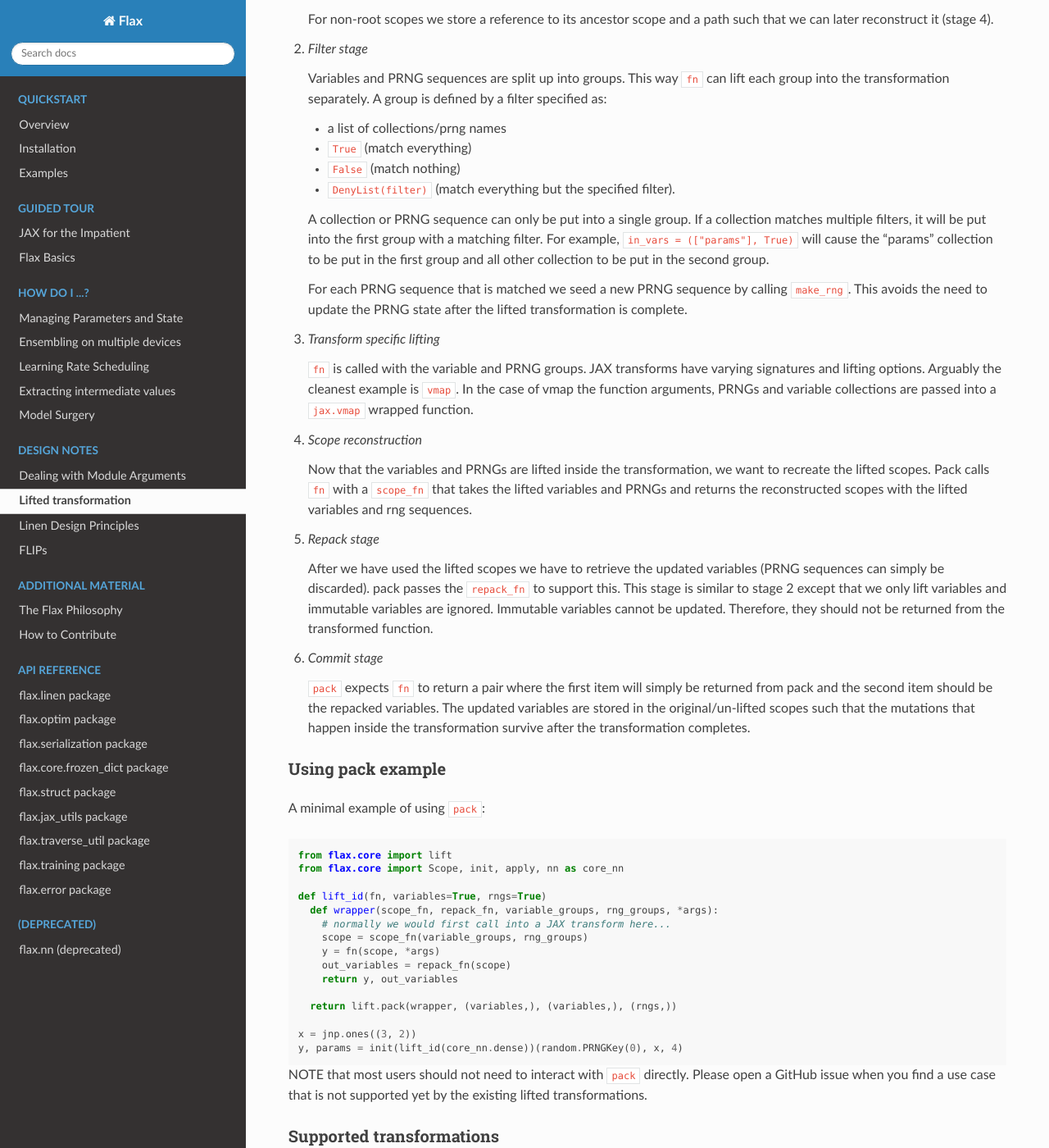
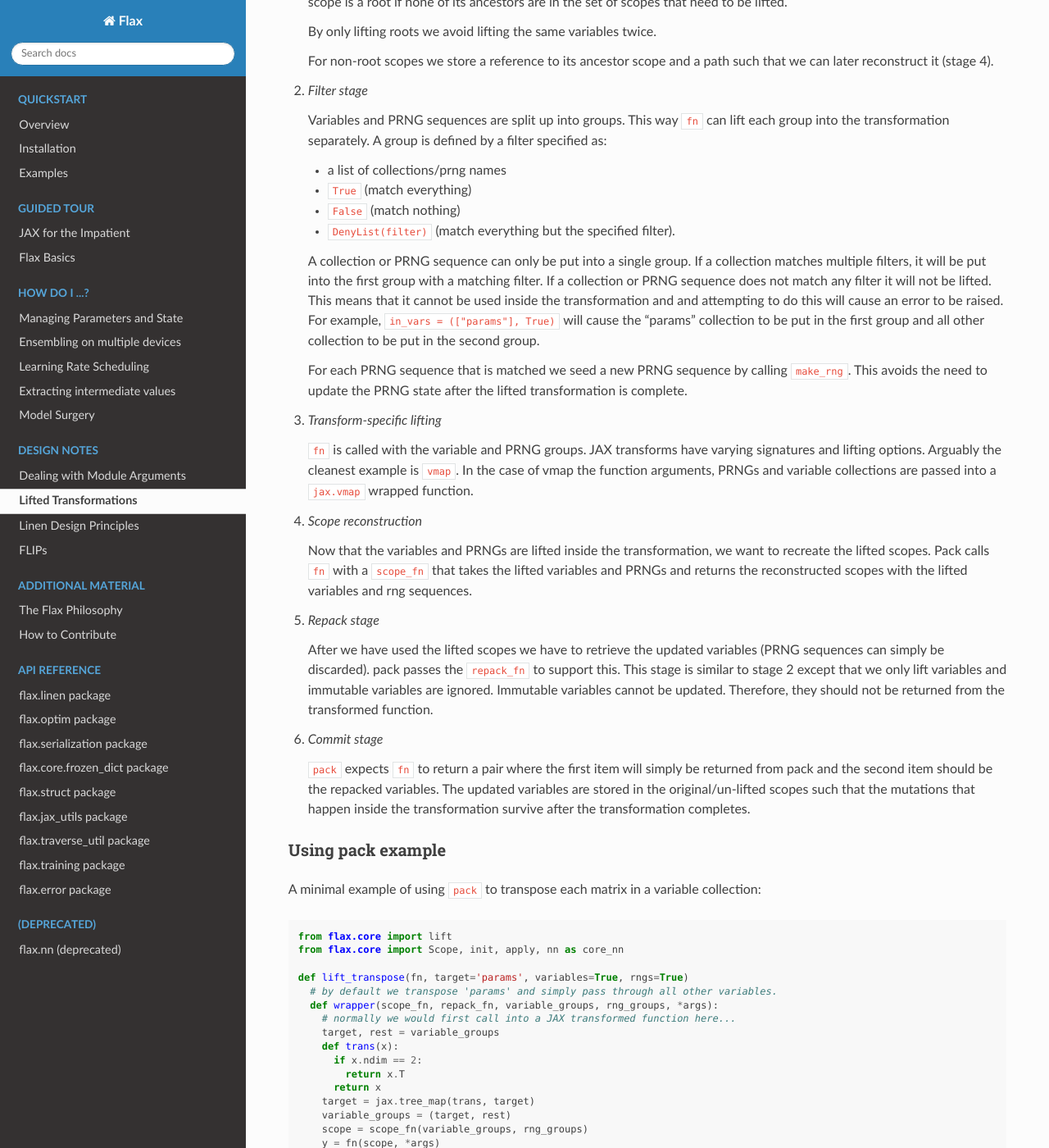
Before and after one commit to bortkomencw/flax, a Sphinx documentation site: the page built from docs/design_notes/lift.md, in a window 1280 px wide and 1400 px high, scrolled down 4036 px. Shown: the whole window at 82% size. Built offline with Sphinx 7.4.7 and the Read the Docs theme 2.0.0, drawn with Linux system fonts in a browser that asks for light colours; some of the changed text lies outside the part shown.

Commit message:
incorporate feedback

````diff
--- a/docs/design_notes/lift.md
+++ b/docs/design_notes/lift.md
@@ -1,8 +1,8 @@
-# Lifted transformation
+# Lifted Transformations
 
 ⚠️ Advanced topic ⚠️
 
-This design note explains the underlying implementation of `flax.linen.transform`, which enables JAX transformations inside `Module`.
+This design note explains the underlying implementation of `flax.linen.transform`, which enables JAX transformations inside `Module`s.
 
 
 ## Introduction
@@ -23,7 +23,7 @@
 The answer to all these questions is "it depends".
 The behavior is ambiguous and the functional constraint elegantly avoids this problem.
 
-Flax introduces a safe way to have limited randomness and stateful variables in a JAX compatible form.
+Flax introduces a safe way to have limited randomness and stateful variables in a JAX-compatible form.
 The reason why the state in Flax is not problematic is because it is local: inside a Flax `Module` there are variables and PRNG sequences,
 but on the outside there are only JAX Arrays and PRNG keys.
 
@@ -41,7 +41,7 @@
 
 ```python
 import jax
-from jax import random, NumPy as jnp
+from jax import random, numpy as jnp
 from flax import linen as nn
 
 class MLP(nn.Module):
@@ -111,7 +111,7 @@
    functional transformation we will end up executing a lot of code as the number of module calls grows like 2^d where d is the number of
    nested function transformations.
 2. The implementation assumes the submodule only requires the parameter RNG sequence.
-3. The implementation assumes we init parameters once and we don't create any state variables either during init or apply.
+3. The implementation assumes we only create variables in the "params" collection during `init`. However, it does not support other variable collections and creating/updating variables in `apply`.
 
 Point 3 in particular makes manual functionalization cumbersome.
 Feel free to try and extend the above example with a `nn.BatchNorm` layer in the `MLP` module.
@@ -167,9 +167,11 @@
 
 ### Linen
 
-The lifting module does not know about the Linen `Module` API. Instead it operates directly on instances of `flax.core.Scope`.
+The lifting module does not know about the Linen `Module` API.
+Instead it operates directly on instances of `flax.core.Scope`.
 A `Scope` instance contains the variables and PRNG sequences of a `Module`.
-Each module has a `Scope` instance linked if it is bound to a parent or it was created using `init` or `apply`.
+Each `Module` instance has a `Scope` instance in the `.scope` field if it has a parent or it was created using `init` or `apply`.
+Typically, the top-level `Module` instance on which you call `init` or `apply` is the only `Module` instance that does not have a `Scope` bound to it.
 
 When a `Module` is transformed, we use the `flax.core.lift` APIs to lift the scope and use `Module.clone()` to create a new `Module` instance with the lifted scope bound to it.
 
@@ -204,12 +206,14 @@
     - `DenyList(filter)` (match everything but the specified filter).
 
     A collection or PRNG sequence can only be put into a single group. If a collection matches multiple filters, it will be put into the first group with a matching filter.
+    If a collection or PRNG sequence does not match any filter it will not be lifted.
+    This means that it cannot be used inside the transformation and and attempting to do this will cause an error to be raised.
     For example, `in_vars = (["params"], True)` will cause the "params" collection to be put in the first group and all other collection to be put in the second group.
 
     For each PRNG sequence that is matched we seed a new PRNG sequence by calling `make_rng`.
     This avoids the need to update the PRNG state after the lifted transformation is complete.
 
-3. *Transform specific lifting*
+3. *Transform-specific lifting*
 
     `fn` is called with the variable and PRNG groups.
     JAX transforms have varying signatures and lifting options. Arguably the cleanest example is `vmap`.
@@ -236,21 +240,28 @@
 ### Using pack example
 
 
-A minimal example of using `pack`:
+A minimal example of using `pack` to transpose each matrix in a variable collection:
 
 ```python
 from flax.core import lift
 from flax.core import Scope, init, apply, nn as core_nn
 
-def lift_id(fn, variables=True, rngs=True)
+def lift_transpose(fn, target='params', variables=True, rngs=True)
+  # by default we transpose 'params' and simply pass through all other variables.
   def wrapper(scope_fn, repack_fn, variable_groups, rng_groups, *args):
-    # normally we would first call into a JAX transform here...
+    # normally we would first call into a JAX transformed function here...
+    target, rest = variable_groups
+    def trans(x):
+      if x.ndim == 2:
+        return x.T
+      return x
+    target = jax.tree_map(trans, target)
+    variable_groups = (target, rest)
     scope = scope_fn(variable_groups, rng_groups)
     y = fn(scope, *args)
     out_variables = repack_fn(scope)
     return y, out_variables
-
-  return lift.pack(wrapper, (variables,), (variables,), (rngs,))
+  return lift.pack(wrapper, (target, variables), (variables,), (rngs,))
 
 x = jnp.ones((3, 2))
 y, params = init(lift_id(core_nn.dense))(random.PRNGKey(0), x, 4)
@@ -310,17 +325,17 @@
 ```python
 class StatefulMLP(nn.Module):
   @nn.compact
-  def __call__(self, x):
+  def __call__(self, x, *, train):
     h = nn.Dense(4, name='hidden')(x)
-    h = nn.BatchNorm(use_running_average=False, axis_name="batch")(h)
+    h = nn.BatchNorm(axis_name="batch")(h, use_running_average=not train)
     h = nn.relu(h)
     return nn.Dense(1, name='out')(h)
 
 class LinenStatefulVmap(nn.Module):
   @nn.compact
-  def __call__(self, xs):
+  def __call__(self, xs, *, train):
     VmapMLP = nn.vmap(StatefulMLP, variable_axes={'params': 0, 'batch_stats': 0}, split_rngs={'params': True}, in_axes=0)
-    return VmapMLP(name='mlp')(xs)
+    return VmapMLP(name='mlp')(xs, train=train)
 variables = LinenStatefulVmap().init(random.PRNGKey(0), xs)
 ```
 
````
Also changed, not shown: other parts of docs/design_notes/lift.md (+7 -3 lines).
